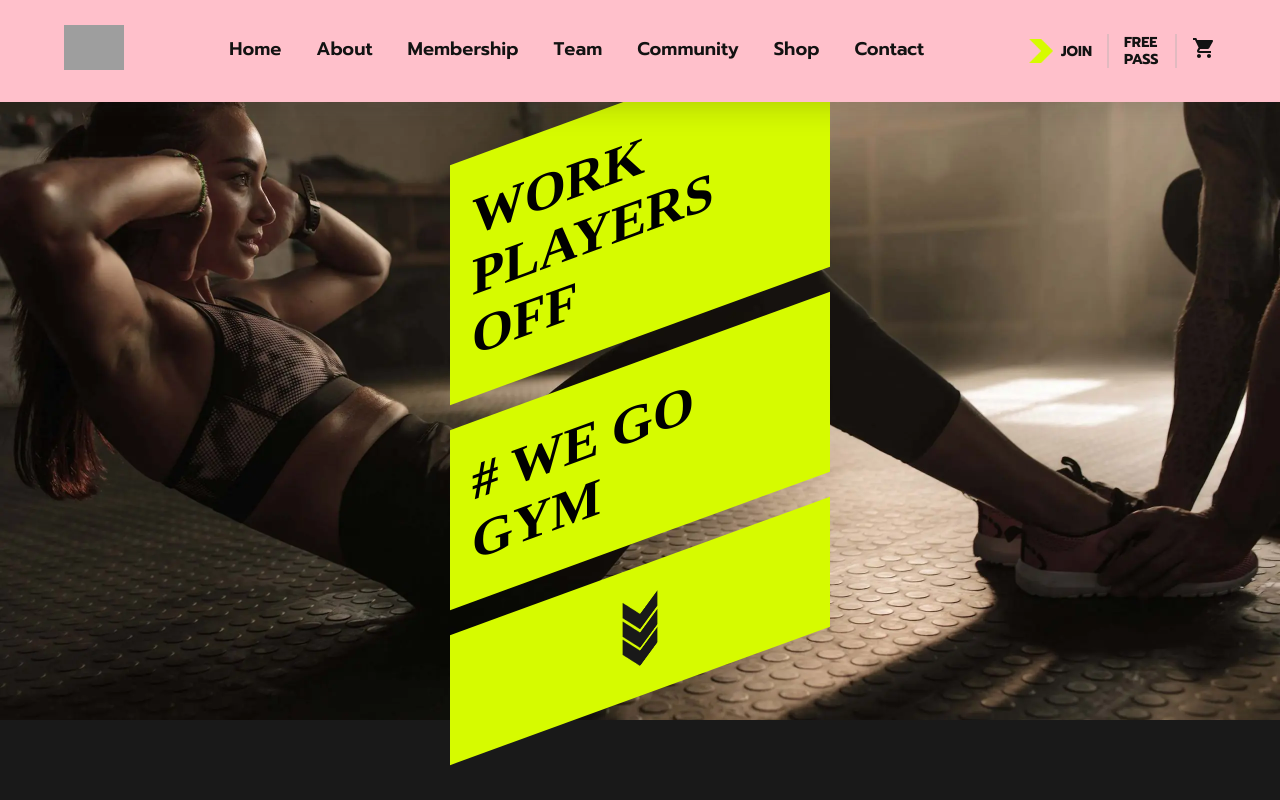
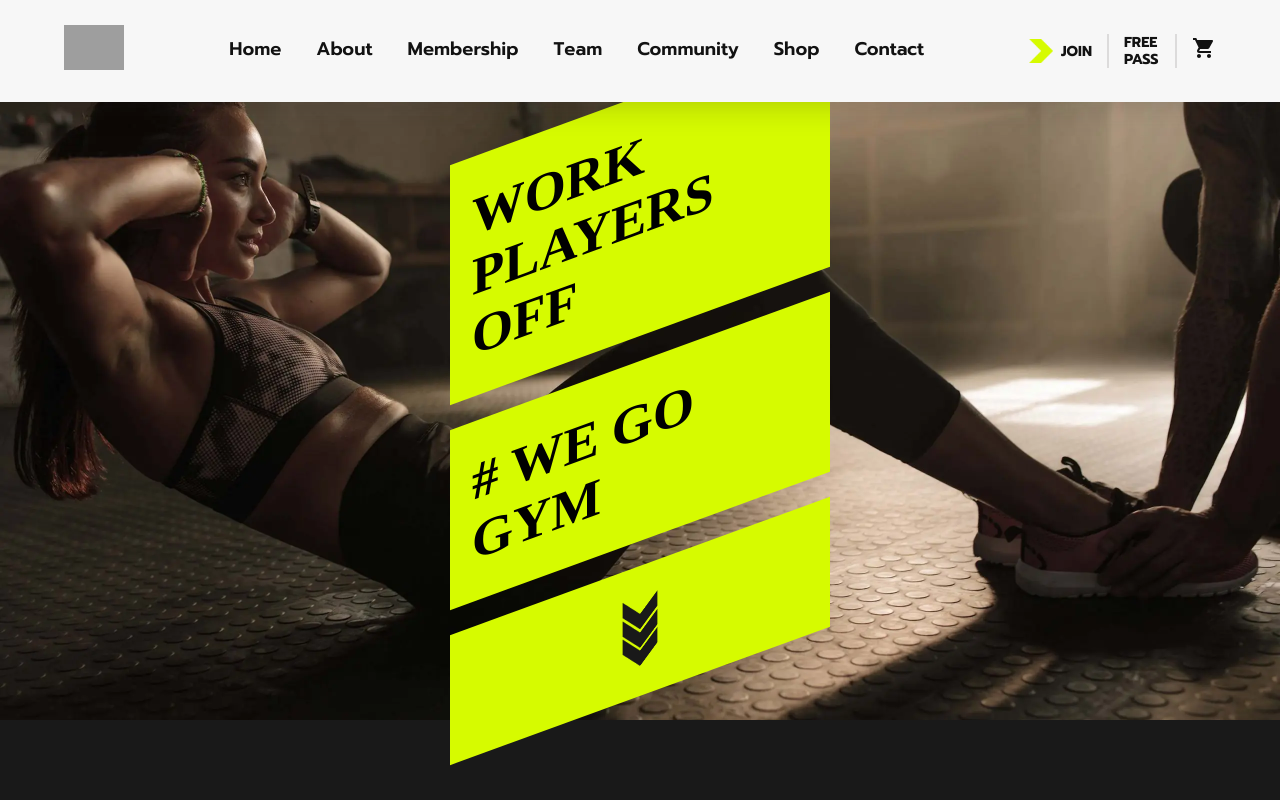
Before and after one commit to KHUNTPRIYANSH/We-Go-Gym, a React (Create React App) app: page / in a window 1280 px wide. Shown: the top 800 px of the page. Built offline with nearby package versions, Linux system fonts and the light colour scheme; grey boxes are pictures that could not be loaded; a web font is replaced by a local one.

Commit message:
redo changes

```diff
--- a/src/styles/Nav.css
+++ b/src/styles/Nav.css
@@ -2,8 +2,8 @@ header {
   width: 100vw;
   height: auto;
   min-height: 80px;
-  /* background-color: rgb(247, 247, 247); */
-  background-color: pink;
+  background-color: rgb(247, 247, 247);
+  /* background-color: pink; */
 
   display: flex;
   align-items: center;
```
